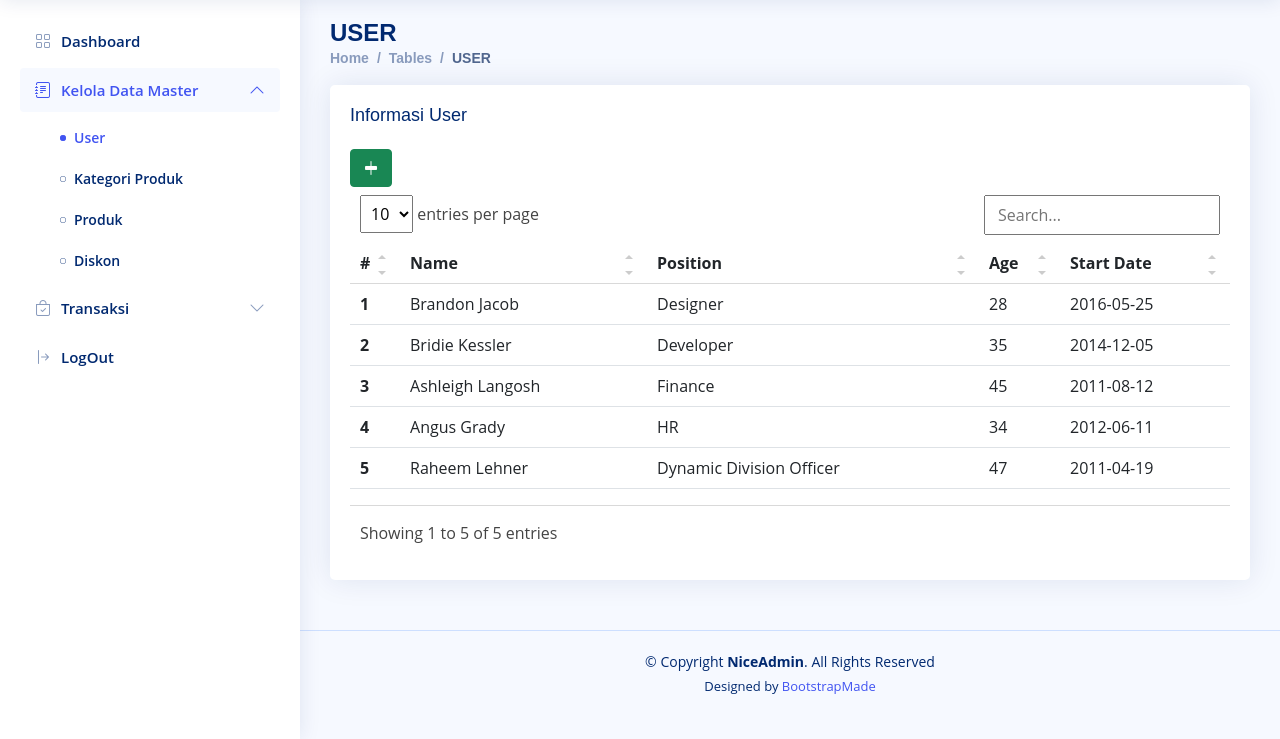
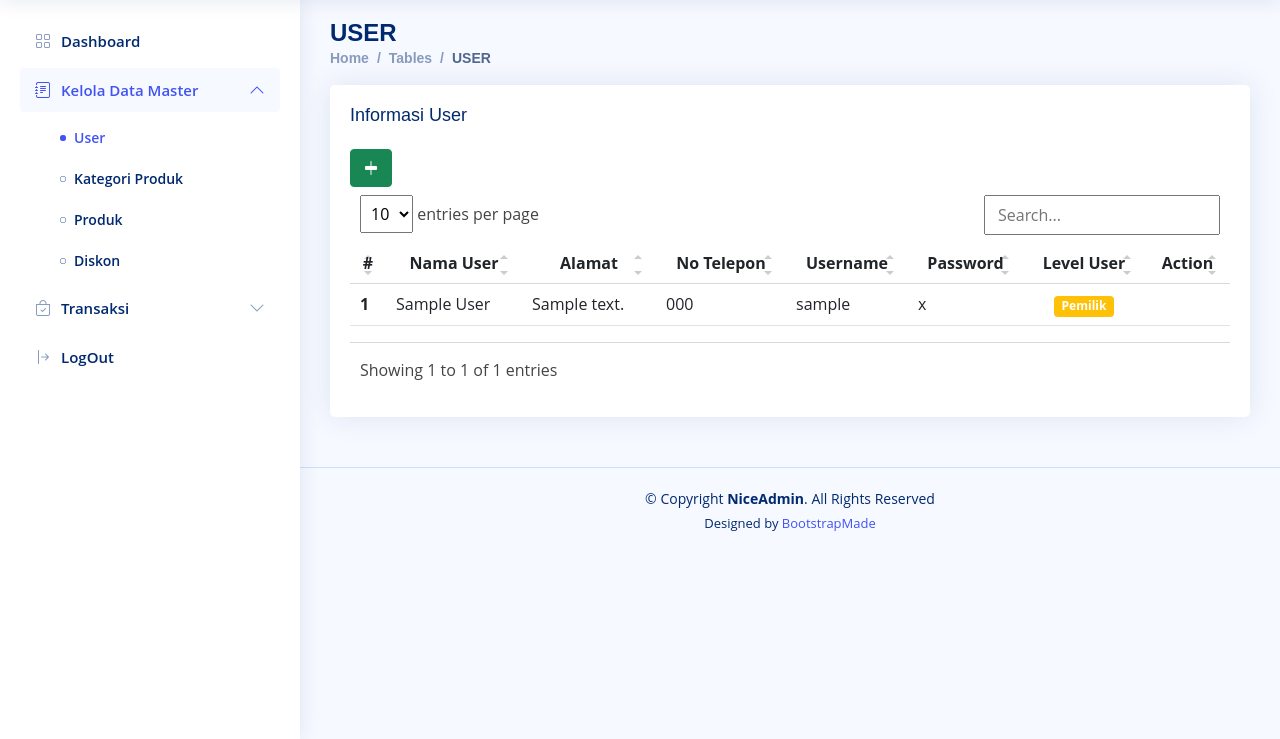
Before and after one commit to upimariani/jahit_pumira, a CodeIgniter app: page /jahit_pumira/Admin/KelolaDataMaster/user in a window 1280 px wide. Shown: the part 61-800 px from the top of the page. Run offline with CodeIgniter, Linux system fonts and the light colour scheme; tables that the repository leaves empty or names only in its code hold one stand-in row (values such as "Sample post"); some libraries are stand-ins or nearby versions.

Commit message:
menambahkan file user

```diff
--- a/application/controllers/Admin/KelolaDataMaster.php
+++ b/application/controllers/Admin/KelolaDataMaster.php
@@ -5,21 +5,53 @@ defined('BASEPATH') or exit('No direct script access allowed');
 class KelolaDataMaster extends CI_Controller
 {
 
+    public function __construct()
+    {
+        parent::__construct();
+        $this->load->model('mKelolaDataMaster');
+    }
+
+
     public function user()
     {
+        $data = array(
+            'user' => $this->mKelolaDataMaster->select_user()
+        );
         $this->load->view('Admin/layouts/head');
         $this->load->view('Admin/layouts/header');
         $this->load->view('Admin/layouts/aside');
-        $this->load->view('Admin/User/user');
+        $this->load->view('Admin/User/user', $data);
         $this->load->view('Admin/layouts/footer');
     }
     public function create_user()
     {
-        $this->load->view('Admin/layouts/head');
-        $this->load->view('Admin/layouts/header');
-        $this->load->view('Admin/layouts/aside');
-        $this->load->view('Admin/User/create_user');
-        $this->load->view('Admin/layouts/footer');
+        $this->form_validation->set_rules('nama', 'Nama', 'required');
+        $this->form_validation->set_rules('alamat', 'Alamat', 'required');
+        $this->form_validation->set_rules('no_tlp', 'No Telepon', 'trim|required');
+        $this->form_validation->set_rules('level', 'Level', 'trim|required');
+        $this->form_validation->set_rules('username', 'Username', 'trim|required');
+        $this->form_validation->set_rules('password', 'Password', 'trim|required');
+
+
+        if ($this->form_validation->run() == FALSE) {
+            $this->load->view('Admin/layouts/head');
+            $this->load->view('Admin/layouts/header');
+            $this->load->view('Admin/layouts/aside');
+            $this->load->view('Admin/User/create_user');
+            $this->load->view('Admin/layouts/footer');
+        } else {
+            $data = array(
+                'nama_user' => $this->input->post('nama'),
+                'alamat_user' => $this->input->post('alamat'),
+                'no_hp' => $this->input->post('no_tlp'),
+                'username' => $this->input->post('username'),
+                'password' => $this->input->post('password'),
+                'level_user' => $this->input->post('level'),
+            );
+            $this->mKelolaDataMaster->create_user($data);
+            $this->session->set_flashdata('success', 'Data User Berhasil Ditambahkan!');
+            redirect('Admin/KelolaDataMaster/user');
+        }
     }
 }
 
--- /dev/null
+++ b/application/models/mKelolaDataMaster.php
@@ -0,0 +1,20 @@
+<?php
+
+defined('BASEPATH') or exit('No direct script access allowed');
+
+class mKelolaDataMaster extends CI_Model
+{
+
+    public function create_user($data)
+    {
+        $this->db->insert('user', $data);
+    }
+    public function select_user()
+    {
+        $this->db->select('*');
+        $this->db->from('user');
+        return $this->db->get()->result();
+    }
+}
+
+/* End of file KelolaDataMaster.php */
--- a/application/views/Admin/User/user.php
+++ b/application/views/Admin/User/user.php
@@ -24,49 +24,46 @@
                         <table class="table datatable">
                             <thead>
                                 <tr>
-                                    <th scope="col">#</th>
-                                    <th scope="col">Name</th>
-                                    <th scope="col">Position</th>
-                                    <th scope="col">Age</th>
-                                    <th scope="col">Start Date</th>
+                                    <th class="text-center" scope="col">#</th>
+                                    <th class="text-center" scope="col">Nama User</th>
+                                    <th class="text-center" scope="col">Alamat</th>
+                                    <th class="text-center" scope="col">No Telepon</th>
+                                    <th class="text-center" scope="col">Username</th>
+                                    <th class="text-center" scope="col">Password</th>
+                                    <th class="text-center" scope="col">Level User</th>
+                                    <th class="text-center" scope="col">Action</th>
                                 </tr>
                             </thead>
                             <tbody>
-                                <tr>
-                                    <th scope="row">1</th>
-                                    <td>Brandon Jacob</td>
-                                    <td>Designer</td>
-                                    <td>28</td>
-                                    <td>2016-05-25</td>
-                                </tr>
-                                <tr>
-                                    <th scope="row">2</th>
-                                    <td>Bridie Kessler</td>
-                                    <td>Developer</td>
-                                    <td>35</td>
-                                    <td>2014-12-05</td>
-                                </tr>
-                                <tr>
-                                    <th scope="row">3</th>
-                                    <td>Ashleigh Langosh</td>
-                                    <td>Finance</td>
-                                    <td>45</td>
-                                    <td>2011-08-12</td>
-                                </tr>
-                                <tr>
-                                    <th scope="row">4</th>
-                                    <td>Angus Grady</td>
-                                    <td>HR</td>
-                                    <td>34</td>
-                                    <td>2012-06-11</td>
-                                </tr>
-                                <tr>
-                                    <th scope="row">5</th>
-                                    <td>Raheem Lehner</td>
-                                    <td>Dynamic Division Officer</td>
-                                    <td>47</td>
-                                    <td>2011-04-19</td>
-                                </tr>
+                                <?php
+                                $no = 1;
+                                foreach ($user as $key => $value) {
+                                ?>
+                                    <tr>
+                                        <th scope="row"><?= $no++ ?></th>
+                                        <td><?= $value->nama_user ?></td>
+                                        <td><?= $value->alamat_user ?></td>
+                                        <td><?= $value->no_hp ?></td>
+                                        <td><?= $value->username ?></td>
+                                        <td><?= $value->password ?></td>
+                                        <td class="text-center"><?php
+                                                                if ($value->level_user == '1') {
+                                                                ?>
+                                                <span class="badge bg-success">Admin</span>
+                                            <?php
+                                                                } else {
+                                            ?>
+                                                <span class="badge bg-warning">Pemilik</span>
+                                            <?php
+                                                                }
+                                            ?>
+                                        </td>
+                                        <td></td>
+                                    </tr>
+                                <?php
+                                }
+                                ?>
+
                             </tbody>
                         </table>
                         <!-- End Table with stripped rows -->
```
